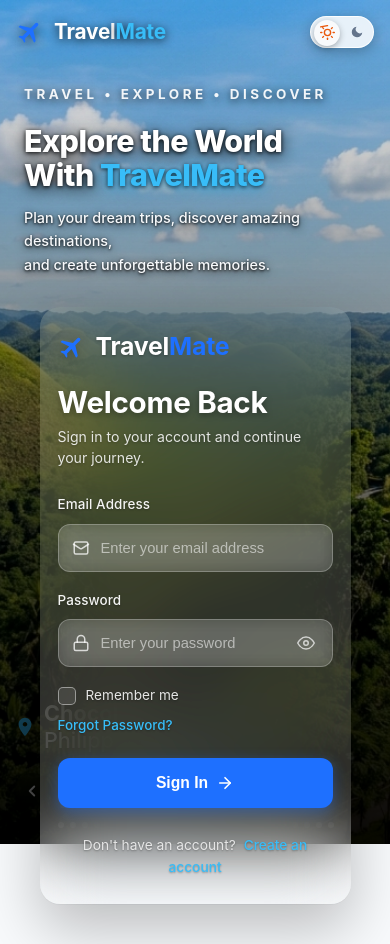
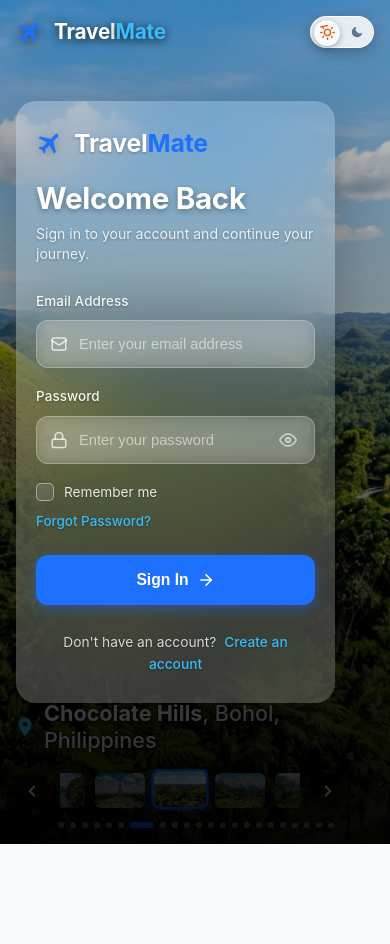
Before and after one commit to markdencoding/TravelMate, a React (Vite) app in the folder frontend/: page /login in a window 390 px wide. After the commit the page ends 844 px from the top, so only its background shows below. Built offline with nearby package versions, Linux system fonts and the light colour scheme; no server answers.

Commit message:
style: fix mobile layout overlap and add VITE_API_URL to axios client

```diff
--- a/frontend/src/components/layout/AuthLayout.css
+++ b/frontend/src/components/layout/AuthLayout.css
@@ -313,9 +313,11 @@
 
 @media (max-width: 980px) {
   .auth-layout {
+    display: flex;
+    flex-direction: column;
     overflow-y: auto;
-    height: auto;
-    min-height: 100vh;
+    height: 100vh;
+    height: 100dvh;
   }
 
   .auth-layout__slideshow {
@@ -326,18 +328,18 @@
     position: fixed;
     background: linear-gradient(
       to bottom,
-      rgba(0, 0, 0, 0.05) 0%,
+      rgba(0, 0, 0, 0.2) 0%,
       rgba(0, 0, 0, 0.4) 40%,
-      rgba(0, 0, 0, 0.75) 100%
+      rgba(0, 0, 0, 0.85) 100%
     );
   }
 
   [data-theme='dark'] .auth-layout__fade {
     background: linear-gradient(
       to bottom,
-      rgba(5, 10, 20, 0.1) 0%,
-      rgba(5, 10, 20, 0.5) 40%,
-      rgba(5, 10, 20, 0.85) 100%
+      rgba(5, 10, 20, 0.3) 0%,
+      rgba(5, 10, 20, 0.6) 40%,
+      rgba(5, 10, 20, 0.95) 100%
     );
   }
 
@@ -351,36 +353,31 @@
   }
 
   .auth-layout__hero {
-    position: relative;
-    top: auto;
-    left: auto;
-    margin-top: 84px;
-    padding: 0 24px;
-    max-width: none;
-  }
-
-  .auth-hero-heading {
-    font-size: 2.3rem;
-    margin-bottom: 14px;
-  }
-
-  .auth-hero-subtext {
-    font-size: 0.95rem;
+    display: none; /* Hide hero on mobile to create a clean, app-like experience */
   }
 
   .auth-layout__panel {
+    flex: 1;
+    display: flex;
+    align-items: center;
+    justify-content: center;
     position: relative;
     top: auto;
     bottom: auto;
     right: auto;
     width: 100%;
-    margin: 30px auto 40px;
-    padding: 0 20px;
+    margin: 0;
+    padding: 90px 20px 140px 20px; /* Prevent overlap with header and thumbnails */
   }
 
   .auth-layout__card {
     padding: 32px 24px;
     border-radius: 22px;
+    background: rgba(255, 255, 255, 0.22);
+  }
+
+  [data-theme='dark'] .auth-layout__card {
+    background: rgba(15, 23, 42, 0.6);
   }
 }
 
@@ -395,14 +392,11 @@
   .auth-brand-tagline {
     display: none;
   }
-  .auth-hero-heading {
-    font-size: 1.9rem;
-  }
-  .auth-hero-subtext {
-    font-size: 0.9rem;
+  .auth-layout__panel {
+    padding: 80px 16px 120px 16px;
   }
   .auth-layout__card {
-    padding: 26px 18px;
+    padding: 28px 20px;
     border-radius: 20px;
   }
 }
--- a/frontend/src/services/api.js
+++ b/frontend/src/services/api.js
@@ -6,7 +6,7 @@
 import axios from 'axios';
 
 const api = axios.create({
-  baseURL: '/api',
+  baseURL: import.meta.env.VITE_API_URL || '/api',
   headers: {
     'Content-Type': 'application/json',
   },
```
Also changed, not shown: 2 other files (tests, documents, lock files or other folders).
